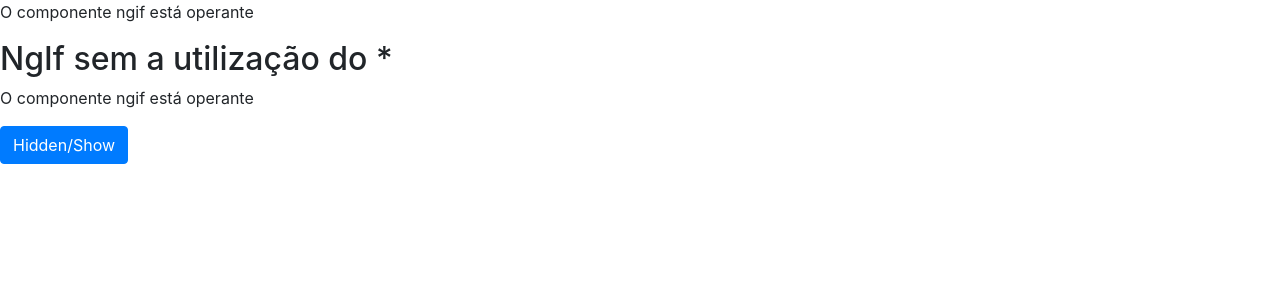
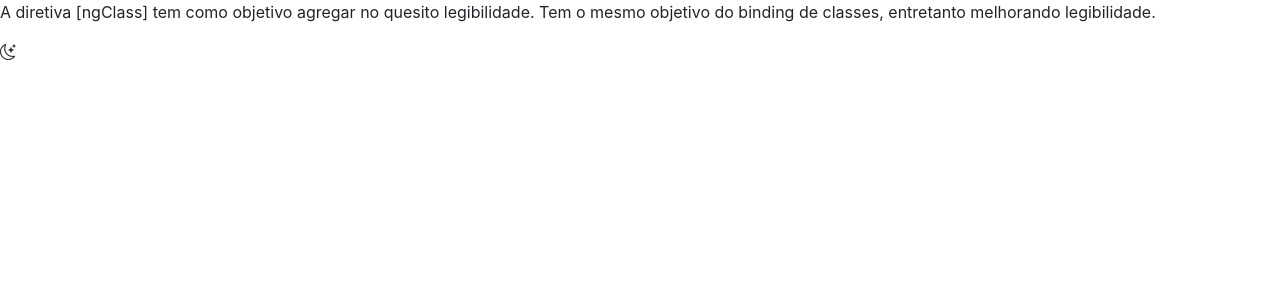
Before and after one commit to thiagomota99/ProjetosAngular, an Angular app in the folder curso-angular/: page / in a window 1280 px wide. Shown: the top 300 px of the page. Built offline with nearby package versions, Linux system fonts and the light colour scheme.

Commit message:
Diretiva ngClass
Explicando e exemplificando a diretiva.

```diff
--- a/curso-angular/src/app/app.component.html
+++ b/curso-angular/src/app/app.component.html
@@ -5,6 +5,7 @@
 <!--app-input-property [mensagem]="mensagem"></app-input-property-->
 <!--contador [valor]="valor" (valorAtual)="getValor($event)"></contador-->
 <!--app-viewchild></app-viewchild-->
-<app-ngif></app-ngif>
+<!--app-ngif></app-ngif-->
 <!--app-ngswitch></app-ngswitch-->
 <!--app-ngfor></app-ngfor-->
+<app-ng-class></app-ng-class>
--- a/curso-angular/src/app/diretivas/diretivas.module.ts
+++ b/curso-angular/src/app/diretivas/diretivas.module.ts
@@ -3,6 +3,7 @@ import { CommonModule } from '@angular/common';
 import { NgifComponent } from './ngif/ngif.component';
 import { NgswitchCaseComponent } from './ngswitch-case/ngswitch-case.component';
 import { NgforComponent } from './ngfor/ngfor.component';
+import { NgClassComponent } from './ng-class/ng-class.component';
 
 
 
@@ -10,12 +11,14 @@ import { NgforComponent } from './ngfor/ngfor.component';
   declarations: [
     NgifComponent,
     NgswitchCaseComponent,
-    NgforComponent
+    NgforComponent,
+    NgClassComponent
   ],
   exports: [
     NgifComponent,
     NgswitchCaseComponent,
     NgforComponent,
+    NgClassComponent,
   ],
   imports: [
     CommonModule
--- /dev/null
+++ b/curso-angular/src/app/diretivas/ng-class/ng-class.component.html
@@ -0,0 +1,29 @@
+<p>
+   A diretiva [ngClass] tem como objetivo agregar no quesito legibilidade.
+   Tem o mesmo objetivo do binding de classes, entretanto melhorando legibilidade.
+</p>
+
+<p>
+    <i [ngClass]="{
+        'bi bi-moon-stars' : !preencherLua,
+        'bi-moon-stars-fill' : preencherLua}"
+       (click)="onClick()">
+    </i>
+</p>
+
+<!--
+    <p>
+        <i [ngClass]="{
+            'bi bi-moon-stars' : !preencherLua,
+            'bi-moon-stars-fill' : preencherLua}"
+        (click)="onClick()">
+        </i>
+    </p>
+
+    A diretiva ngClass recebe um objeto com os nomes das classes que deverão ser aplicadas
+    juntamente com a expressão que vai permitir que as mesmas sejam aplicadas ao elemento html/angular.
+
+    ngClass= {
+        'nome-da-classe' : expressao
+    }
+-->
--- /dev/null
+++ b/curso-angular/src/app/diretivas/ng-class/ng-class.component.ts
@@ -0,0 +1,20 @@
+import { Component, OnInit } from '@angular/core';
+
+@Component({
+  selector: 'app-ng-class',
+  templateUrl: './ng-class.component.html',
+  styleUrls: ['./ng-class.component.css']
+})
+export class NgClassComponent implements OnInit {
+
+  public preencherLua: boolean = false;
+  constructor() { }
+
+  ngOnInit(): void {
+  }
+
+  public onClick(): void {
+    this.preencherLua = !this.preencherLua;
+  }
+
+}
--- a/curso-angular/src/index.html
+++ b/curso-angular/src/index.html
@@ -7,6 +7,7 @@
   <meta name="viewport" content="width=device-width, initial-scale=1">
   <link rel="icon" type="image/x-icon" href="favicon.ico">
   <link rel="stylesheet" href="https://maxcdn.bootstrapcdn.com/bootstrap/4.0.0/css/bootstrap.min.css" integrity="sha384-Gn5384xqQ1aoWXA+058RXPxPg6fy4IWvTNh0E263XmFcJlSAwiGgFAW/dAiS6JXm" crossorigin="anonymous">
+  <link rel="stylesheet" href="https://cdn.jsdelivr.net/npm/bootstrap-icons@1.5.0/font/bootstrap-icons.css">
 </head>
 <body>
   <app-root></app-root>
```
Also changed, not shown: curso-angular/src/app/diretivas/ng-class/ng-class.component.css (added), 2 other files (tests, documents, lock files or other folders).
